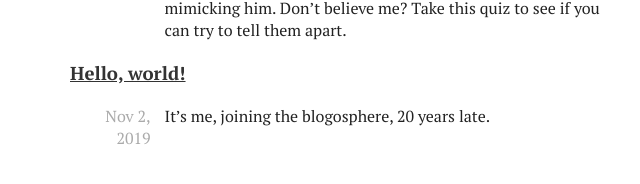
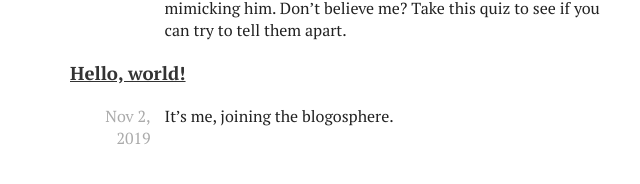
Before and after one commit to emannes/emannes.github.io, a Jekyll site: the page built from index.html, in a window 1280 px wide. Shown: the part 358-542 px from the top of the page, without its empty margins (282-922 px from the left). Built offline with Jekyll 4.4.1, drawn with Linux system fonts in a browser that asks for light colours.

Commit message:
s/late//

```diff
--- a/_posts/2019-11-02-hello-world.md
+++ b/_posts/2019-11-02-hello-world.md
@@ -3,4 +3,4 @@ layout: post
 title: Hello, world!
 ---
 
-It's me, joining the blogosphere, 20 years late.
+It's me, joining the blogosphere.
```
